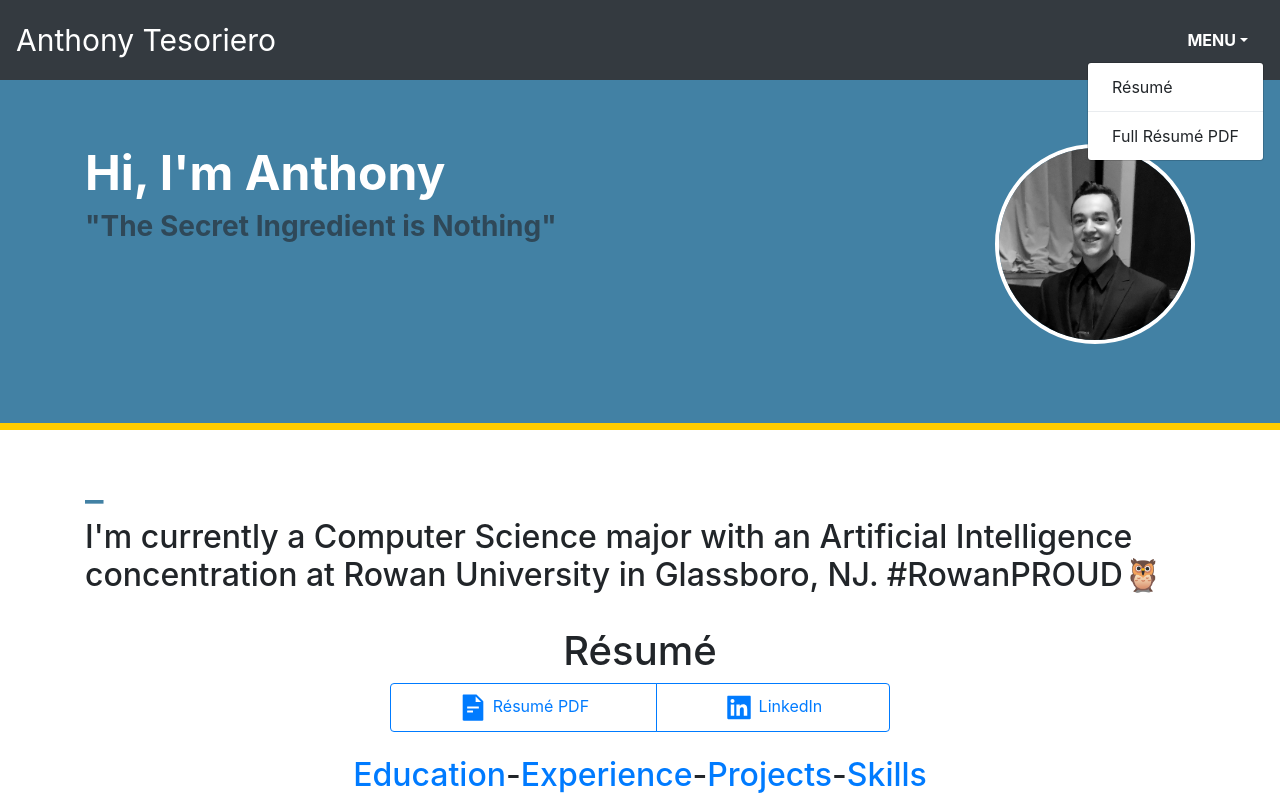
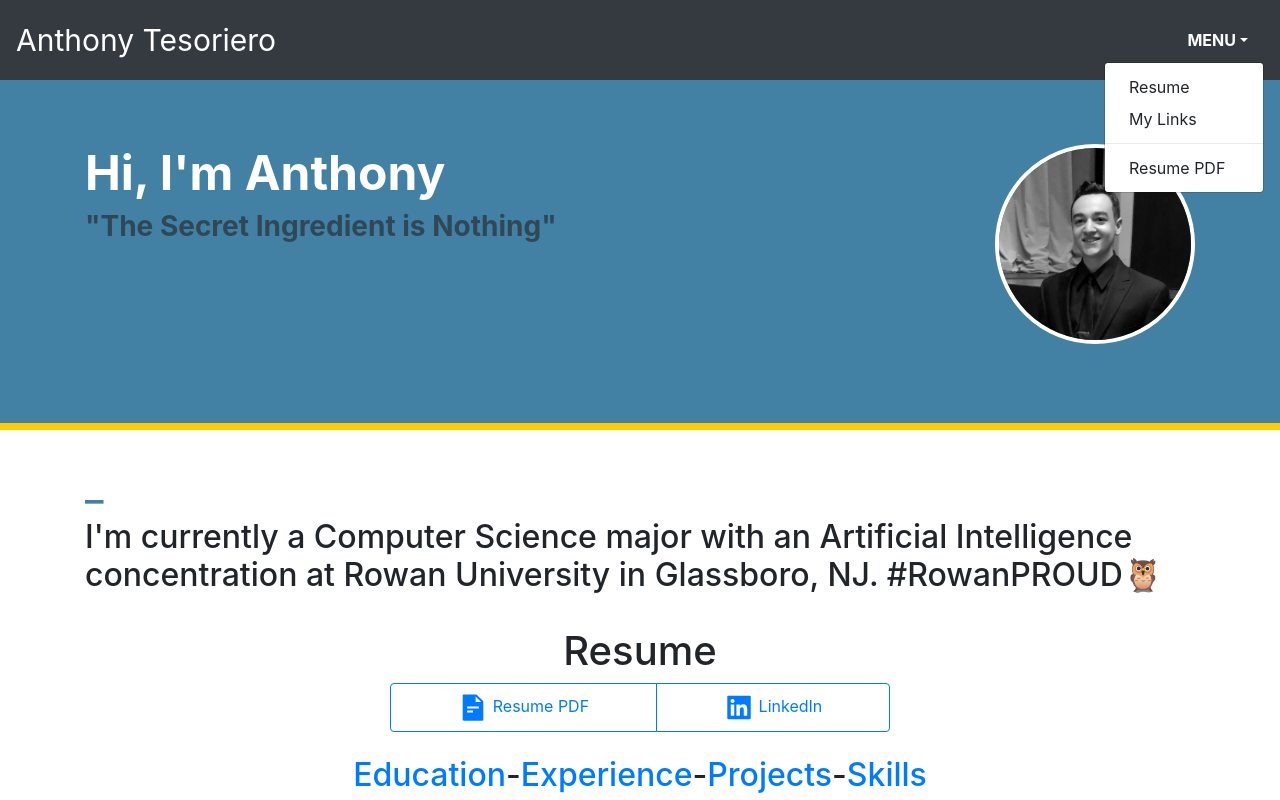
Before and after one commit to anttesoriero/AntTesReact, a React (Create React App) app in the folder AntTes/react-typescript/: page / in a window 1280 px wide. Both pictures are taken after a click on the link "MENU". Shown: the top 800 px of the page. Built offline with nearby package versions, Linux system fonts and the light colour scheme.

Commit message:
Fix styling and efficiency

```diff
--- a/AntTes/react-typescript/package.json
+++ b/AntTes/react-typescript/package.json
@@ -1,7 +1,7 @@
 {
   "name": "react-typescript",
   "homepage": "http://anttes.com",
-  "version": "0.2.7",
+  "version": "0.2.8",
   "private": true,
   "dependencies": {
     "@testing-library/jest-dom": "^5.11.5",
--- a/AntTes/react-typescript/src/Components/Navigation.tsx
+++ b/AntTes/react-typescript/src/Components/Navigation.tsx
@@ -10,8 +10,13 @@ const Navigation = (prop: {pageName: string}) => {
 
     const isMobile = window.innerWidth < 1000;
 
+    const navItems = [
+        ["Resume", "./#resume"],
+        ["My Links", "./splash"]
+    ]
+
     return (
-        <div>
+        <div className="header">
             <Helmet>
                 <title>Anthony Tesoriero | {prop.pageName}</title>
             </Helmet>
@@ -26,8 +31,12 @@ const Navigation = (prop: {pageName: string}) => {
                     {/* Dropdown */}
                     <UncontrolledCollapse toggler="#toggler">
                         <ListGroup flush>
-                            <ListGroupItem tag="a" href="./#resume" className="centered" action><h5 style={{ fontWeight: 'bold' }}>R&eacute;sum&eacute;</h5></ListGroupItem>
-                            <ListGroupItem tag="a" href="http://anttes.com/AnthonyTesorieroResume.pdf" target="_blank" className="centered" action><h5 style={{ fontWeight: 'bold' }}>Full R&eacute;sum&eacute; PDF</h5></ListGroupItem>
+                            {navItems.map(item => (
+                                <ListGroupItem tag="a" href={item[1]} className="centered" action><h5 style={{ fontWeight: 'bold' }}>{item[0]}</h5></ListGroupItem>
+                            ))}
+
+                            {/* Resume PDF */}
+                            <ListGroupItem tag="a" href="http://anttes.com/AnthonyTesorieroResume.pdf" target="_blank" className="centered" action><h5 style={{ fontWeight: 'bold' }}>Resume PDF</h5></ListGroupItem>
                         </ListGroup>
                     </UncontrolledCollapse>
                 </div>
@@ -37,11 +46,7 @@ const Navigation = (prop: {pageName: string}) => {
                     <NavbarToggler onClick={toggleNav} />
                     <Collapse isOpen={isOpen} navbar>
                         <Nav navbar className="mr-auto">
-                            {/*
-                            <NavItem>
-                                <NavLink href="/sample">Sample</NavLink>
-                            </NavItem>
-                            */}
+                            {/* Items next to logo*/}
                         </Nav>
 
 
@@ -52,15 +57,13 @@ const Navigation = (prop: {pageName: string}) => {
                             </DropdownToggle>
                             {/* Checks if signed in, then conditionally renders different menu */}
                             <DropdownMenu right>
-                                    <DropdownItem href="./#resume">
-                                        R&eacute;sum&eacute;
-                                    </DropdownItem>
+                                    {navItems.map(item => (
+                                        <DropdownItem href={item[1]}>{item[0]}</DropdownItem>
+                                    ))}
 
+                                    {/* Resume PDF */}
                                     <DropdownItem divider />
-
-                                    <DropdownItem href="http://anttes.com/AnthonyTesorieroResume.pdf" target="_blank">
-                                        Full R&eacute;sum&eacute; PDF
-                                    </DropdownItem>
+                                    <DropdownItem href="http://anttes.com/AnthonyTesorieroResume.pdf" target="_blank">Resume PDF</DropdownItem>
                                 </DropdownMenu>
                         </UncontrolledDropdown>
                     </Collapse>
--- a/AntTes/react-typescript/src/Pages/LandingPage.tsx
+++ b/AntTes/react-typescript/src/Pages/LandingPage.tsx
@@ -59,7 +59,7 @@ const LandingPage = () => {
     ]
 
     const rowanActivities = [
-        ["http://anttes.com/research", "Robotics Researcher"],
+        ["https://csm.rowan.edu/departments/cs/research/cs-studentresearch.html", "Robotics Researcher"],
         ["https://csm.rowan.edu/departments/cs/students/learning_assistants/index.html","Computer Science Learning Assistant"],
         ["https://cpa.rowan.edu/music/ensembles/RowanUniversityBands.html","RU Bands Percussionist"],
         ["https://cpa.rowan.edu/music/ensembles/earlymusic.html","Collegium Musicum: Music of the Old World"],
@@ -86,7 +86,7 @@ const LandingPage = () => {
     const robRes = {
         title: "Robotics Researcher",
         itemInfo: "Department of Computer Science, Rowan University, Glassboro, NJ",
-        date: "January 2019 - Present"
+        date: "January 2019 - May 2021"
     }
 
     const csLA = {
@@ -172,10 +172,10 @@ const LandingPage = () => {
                 <br />
 
                 {/* --= Resume =-- */}
-                <h1 className="centered" id="resume">R&eacute;sum&eacute;</h1>
+                <h1 className="centered" id="resume">Resume</h1>
                 <div className="centered">
                     <ButtonGroup className="splashButton">
-                            <Button outline color="primary" target="_blank" href='http://anttes.com/AnthonyTesorieroResume.pdf'><AiFillFileText className="splashIconStyle" size="35"/>R&eacute;sum&eacute; PDF</Button>
+                            <Button outline color="primary" target="_blank" href='http://anttes.com/AnthonyTesorieroResume.pdf'><AiFillFileText className="splashIconStyle" size="35"/>Resume PDF</Button>
                             <Button outline color="primary" target="_blank" href='http://linkedin.com/in/anttesoriero'><AiFillLinkedin className="splashIconStyle" size="35"/>LinkedIn</Button>
                     </ButtonGroup>
                 </div>
```
